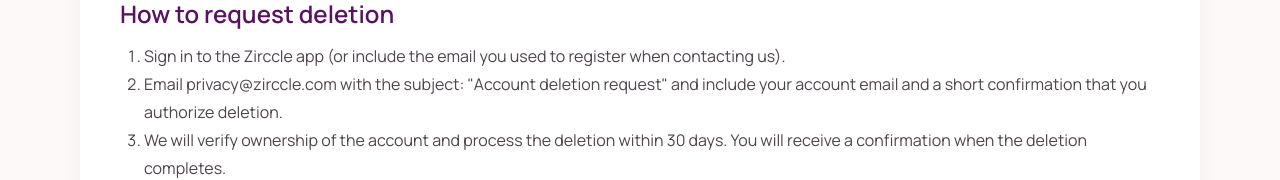
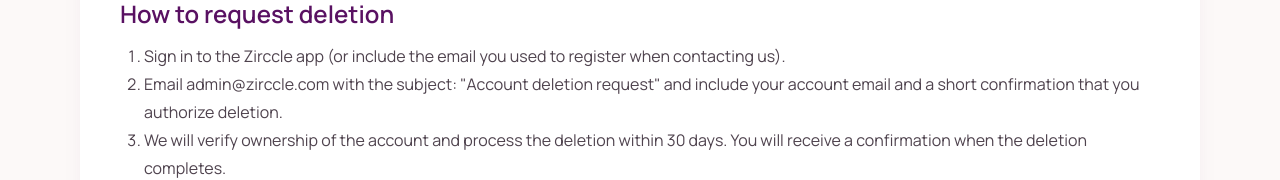
Before and after one commit to zirccle/website, a Next.js app: page /privacy-policy/delete-account in a window 1280 px wide. Shown: the part 626-806 px from the top of the page. Built offline with nearby package versions, Linux system fonts and the light colour scheme.

Commit message:
FINAL 1.1

```diff
--- a/app/privacy-policy/delete-account/page.tsx
+++ b/app/privacy-policy/delete-account/page.tsx
@@ -35,7 +35,7 @@ export default function DeleteAccountPage() {
                 <h2 className="text-2xl font-semibold text-primary">How to request deletion</h2>
                 <ol className="mt-3 list-decimal pl-6 text-base leading-7 text-muted-strong">
                   <li>Sign in to the Zirccle app (or include the email you used to register when contacting us).</li>
-                  <li>Email privacy@zirccle.com with the subject: "Account deletion request" and include your account email and a short confirmation that you authorize deletion.</li>
+                  <li>Email admin@zirccle.com with the subject: "Account deletion request" and include your account email and a short confirmation that you authorize deletion.</li>
                   <li>We will verify ownership of the account and process the deletion within 30 days. You will receive a confirmation when the deletion completes.</li>
                 </ol>
               </section>
--- a/app/privacy-policy/page.tsx
+++ b/app/privacy-policy/page.tsx
@@ -50,7 +50,7 @@ const sections = [
   ],
   [
     "Contact Us",
-    "If you have questions or requests regarding this Privacy Policy, contact Zirccle at privacy@zirccle.com.",
+    "If you have questions or requests regarding this Privacy Policy, contact Zirccle at admin@zirccle.com.",
   ],
 ];
 
```
